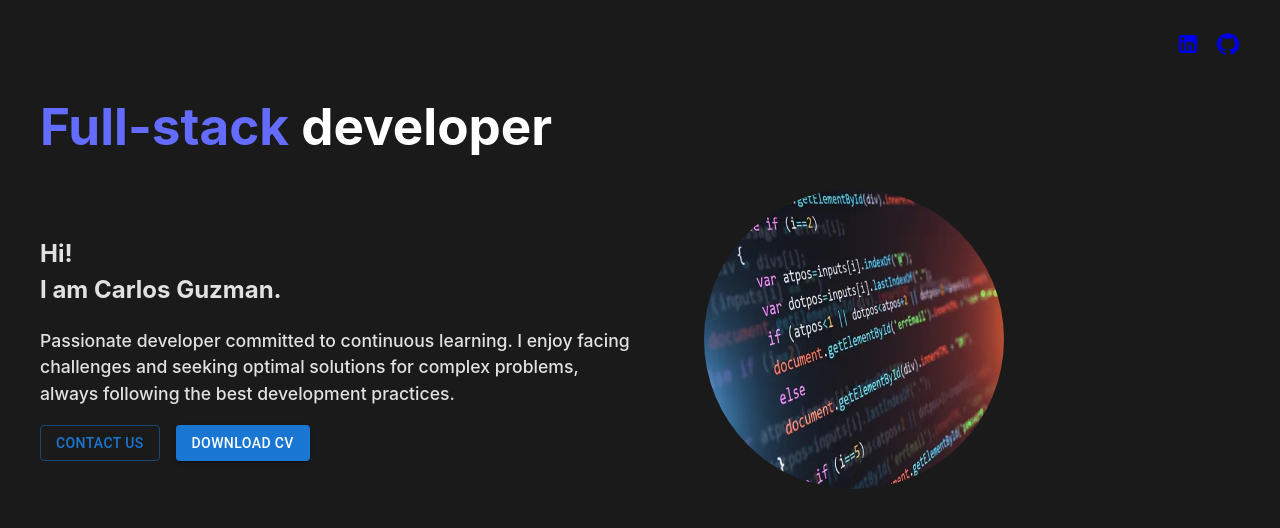
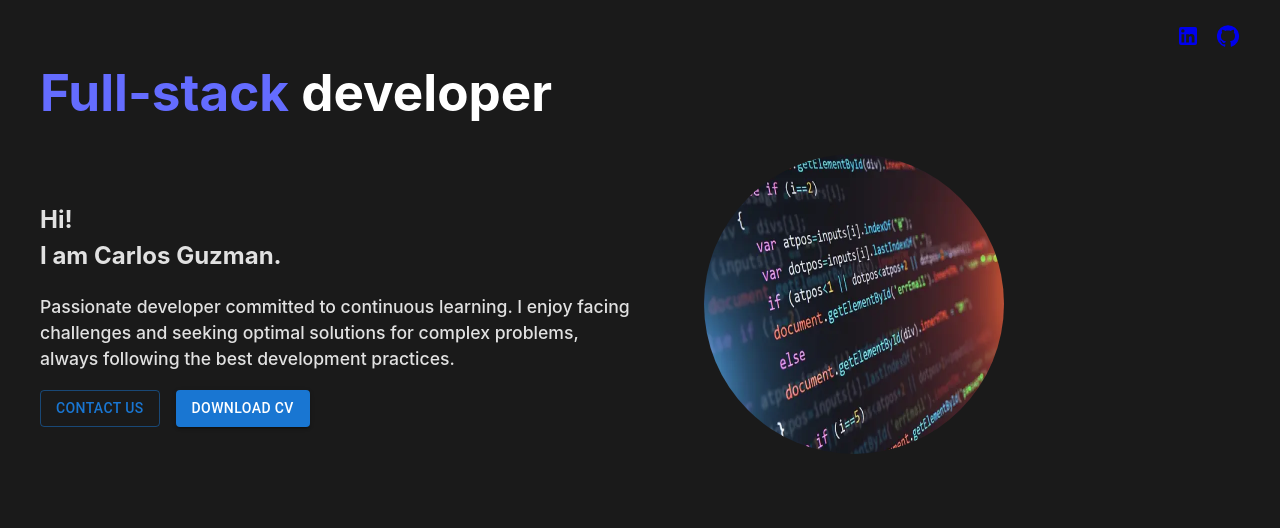
Before and after one commit to CarlosDanielGR/portfolio, a React (Vite) app: page / in a window 1280 px wide. Shown: the top 528 px of the page. Built offline with nearby package versions, Linux system fonts and the light colour scheme.

Commit message:
feat: change space navbar to presentation

```diff
--- a/src/layouts/navbar/styles/Navbar.css
+++ b/src/layouts/navbar/styles/Navbar.css
@@ -3,6 +3,7 @@
   justify-content: flex-end;
   align-items: center;
   gap: 1rem;
+  margin: 0.5rem 0;
   list-style: none;
 }
 
@@ -18,5 +19,5 @@
 .navbar a > svg:hover {
   filter: drop-shadow(0px 0px 20px #fff);
   transform: scale(1.2);
-  transition: transform 0.2s;
+  transition: transform 0.4s;
 }
--- a/src/layouts/presentation/styles/Presentation.css
+++ b/src/layouts/presentation/styles/Presentation.css
@@ -1,5 +1,6 @@
 .presentation {
   color: #646cff;
+  margin-top: 0;
 }
 .presentation-profile {
   display: flex;
```
